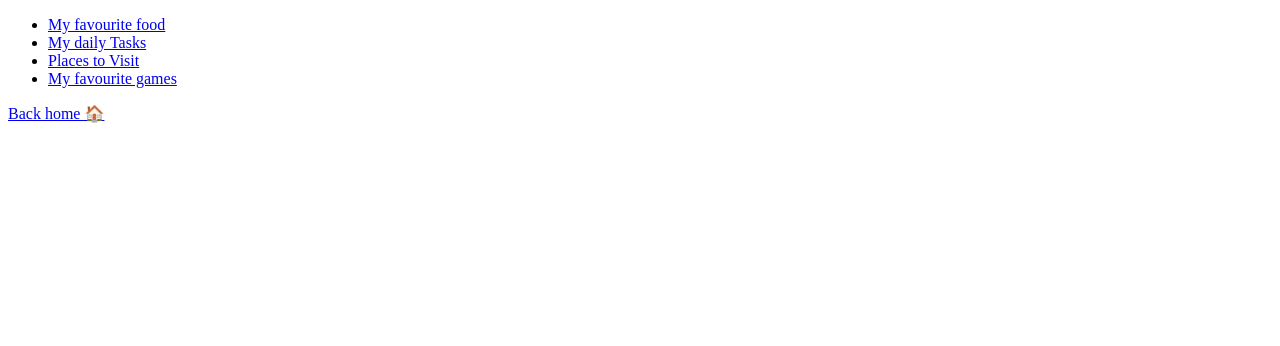
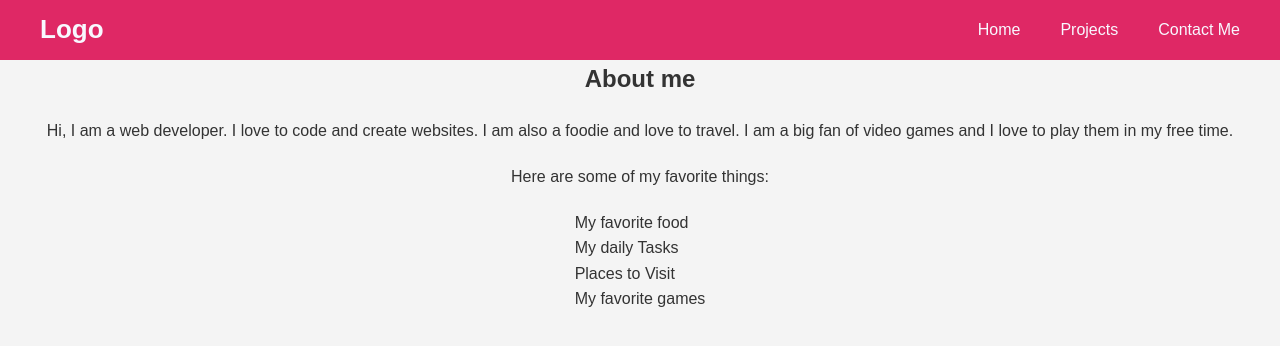
Before and after one commit to elic4vet/1_html_assignment, a plain HTML site: page links-and-images/pages/about.html in a window 1280 px wide. Drawn offline with Linux system fonts and the light colour scheme.

Commit message:
Update about.html

```diff
--- a/links-and-images/pages/about.html
+++ b/links-and-images/pages/about.html
@@ -1,21 +1,40 @@
 <!DOCTYPE html>
 <html lang="en">
   <head>
-    <meta charset="UTF-8" />
-    <meta name="viewport" content="width=device-width, initial-scale=1.0" />
+    <meta charset="UTF-8">
+    <meta name="viewport" content="width=device-width, initial-scale=1.0">
+    <link rel="stylesheet" href="../styles/styles.css">
     <title>About me</title>
   </head>
   <body>
-    <nav>
+    <header class="navigation-header">
+      <nav>
+        <div class="logo-container">
+          <a href="./index.html">Logo</a>
+        </div>
+        <div class="navigation-items" id="navigation-items">
+          <a href="../../index.html">Home</a>
+          <a href="">Projects</a>
+          <a href="./contact.html">Contact Me</a>
+        </div>
+        <div class="hamburger">
+          <span id="openHam">&#9776;</span>
+          <span id="closeHam">&#x2716;</span>
+        </div>
+      </nav>
+    </header>
+    <section class="aboutme">
+      <h1>About me</h1>
+      <p>Hi, I am a web developer. I love to code and create websites.
+        I am also a foodie and love to travel. I am a big fan of video games
+        and I love to play them in my free time.</p>
+      <p>Here are some of my favorite things:</p>
       <ul>
-        <li><a href="./about/foods.html">My favourite food </a></li>
+        <li><a href="#aboutme">My favorite food </a></li>
         <li><a href="./about/list.html">My daily Tasks</a></li>
         <li><a href="./about/travel.html">Places to Visit </a></li>
-        <li><a href="./about/games.html">My favourite games</a></li>
+        <li><a href="./about/games.html">My favorite games</a></li>
       </ul>
-      <p>
-       <a href="../../index.html"> Back home 🏠 </a>
-         </p>
-    </nav>
+    </section>
   </body>
 </html>
```
